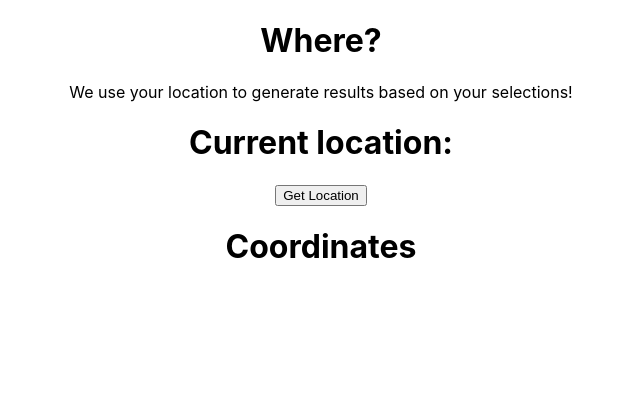
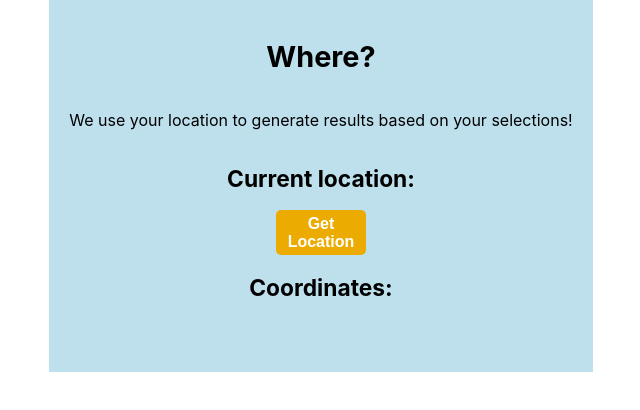
Before and after one commit to jeremielegault/BestManBachelorPartyPlanner, a React (Create React App) app in the folder client/: page /where in a window 1280 px wide. Shown: the top 410 px of the page, without its empty margins (319-959 px from the left). Built offline with nearby package versions, Linux system fonts and the light colour scheme; no server answers.

Commit message:
partial styling

```diff
--- a/client/src/components/Homepage/Homepage.js
+++ b/client/src/components/Homepage/Homepage.js
@@ -1,20 +1,53 @@
 import React from "react";
+import styled from "styled-components";
 import { Link } from "react-router-dom";
 
 const Homepage = () => {
   return (
-    <div>
-      <h1>Best Man</h1>
-      <h2>Bachelor Party Planner</h2>
-      <p>
+    <HomePageWrap>
+      <PageTitle>Best Man</PageTitle>
+      <PageSubtitle>Bachelor Party Planner</PageSubtitle>
+      <BodyText>
         Fill out the following pages to generate recommendations based on your
         selections!
-      </p>
+      </BodyText>
       <Link to="/where">
-        <button>Next</button>
+        <Button>Next</Button>
       </Link>
-    </div>
+    </HomePageWrap>
   );
 };
+const BodyText = styled.p`
+  font-size: 1rem;
+`;
+
+const PageSubtitle = styled.h2`
+  font-size: 1.424rem;
+`;
+
+const PageTitle = styled.h1`
+  font-size: 1.802rem;
+`;
+
+const HomePageWrap = styled.div`
+  padding: 20px;
+  display: flex;
+  flex-direction: column;
+  align-items: center;
+  /* background-color: #84d3fb; */
+  background-color: #bee0ed;
+  /* font-weight: bold; */
+`;
+const Button = styled.button`
+  /* background-color: #af87fd; */
+  height: 35px;
+  width: 70px;
+  font-weight: bold;
+  background-color: #ebab00;
+  border: none;
+  border-radius: 5px;
+  color: white;
+  font-size: 1.266rem;
+`;
 
 export default Homepage;
--- a/client/src/components/LoginTitlePage/Auth/LoginButton.js
+++ b/client/src/components/LoginTitlePage/Auth/LoginButton.js
@@ -1,4 +1,5 @@
 import React from "react";
+import styled from "styled-components";
 import { useAuth0 } from "@auth0/auth0-react";
 
 const LoginButton = () => {
@@ -6,9 +7,21 @@ const LoginButton = () => {
 
   return (
     !isAuthenticated && (
-      <button onClick={() => loginWithRedirect()}>Log In</button>
+      <Button onClick={() => loginWithRedirect()}>Log In</Button>
     )
   );
 };
 
+const Button = styled.button`
+  /* background-color: #af87fd; */
+  height: 35px;
+  width: 70px;
+  font-weight: bold;
+  background-color: #ebab00;
+  border: none;
+  border-radius: 5px;
+  color: white;
+  font-size: 1.266rem;
+`;
+
 export default LoginButton;
--- a/client/src/components/LoginTitlePage/Auth/LogoutButton.js
+++ b/client/src/components/LoginTitlePage/Auth/LogoutButton.js
@@ -1,10 +1,23 @@
 import React from "react";
+import styled from "styled-components";
 import { useAuth0 } from "@auth0/auth0-react";
 
 const LogoutButton = () => {
   const { logout, isAuthenticated } = useAuth0();
 
-  return isAuthenticated && <button onClick={() => logout()}>Log Out</button>;
+  return isAuthenticated && <Button onClick={() => logout()}>Log Out</Button>;
 };
 
+const Button = styled.button`
+  /* background-color: #af87fd; */
+  height: 35px;
+  width: 90px;
+  font-weight: bold;
+  background-color: #ebab00;
+  border: none;
+  border-radius: 5px;
+  color: white;
+  font-size: 1.266rem;
+`;
+
 export default LogoutButton;
--- a/client/src/components/LoginTitlePage/Auth/Profile.js
+++ b/client/src/components/LoginTitlePage/Auth/Profile.js
@@ -21,7 +21,7 @@ const Profile = () => {
         <div></div>
         <ProfileText>{user.name}</ProfileText>
         <Link to="/homepage">
-          <button
+          <Button
             onClick={() => {
               receiveBestManInfo({
                 bestMan: user.name,
@@ -29,7 +29,7 @@ const Profile = () => {
             }}
           >
             Next
-          </button>
+          </Button>
         </Link>
       </div>
     )
@@ -37,9 +37,24 @@ const Profile = () => {
 };
 
 const UserAvatar = styled.img`
+  margin-top: 15px;
   border-radius: 50%;
   height: 40px;
 `;
-const ProfileText = styled.h2``;
+const ProfileText = styled.h2`
+  font-size: 1.266rem;
+`;
+
+const Button = styled.button`
+  /* background-color: #af87fd; */
+  height: 35px;
+  width: 70px;
+  font-weight: bold;
+  background-color: #ebab00;
+  border: none;
+  border-radius: 5px;
+  color: white;
+  font-size: 1.266rem;
+`;
 
 export default Profile;
--- a/client/src/components/LoginTitlePage/LoginTitlePage.js
+++ b/client/src/components/LoginTitlePage/LoginTitlePage.js
@@ -7,10 +7,12 @@ import Profile from "./Auth/Profile";
 
 const LoginTitlePage = () => {
   return (
-    <div>
-      <h1>Best Man</h1>
+    <HomePageWrap>
+      <PageTitle>Best Man</PageTitle>
       <h2>Bachelor Party Planner</h2>
-      <p>Plan a party that will please the groom and scandalize the bride.</p>
+      <BodyText>
+        Plan a party that will please the groom and scandalize the bride.
+      </BodyText>
       <Beerhorn>
         <GiBowTie />
       </Beerhorn>
@@ -19,13 +21,32 @@ const LoginTitlePage = () => {
         <LogoutButton />
       </LoginButtons>
       <Profile />
-    </div>
+    </HomePageWrap>
   );
 };
 
 export default LoginTitlePage;
 
+const BodyText = styled.p`
+  font-size: 1rem;
+`;
+
+const PageTitle = styled.h1`
+  font-size: 1.802rem;
+`;
+
+const HomePageWrap = styled.div`
+  padding: 20px;
+  display: flex;
+  flex-direction: column;
+  align-items: center;
+  /* background-color: #84d3fb; */
+  background-color: #bee0ed;
+  /* font-weight: bold; */
+`;
+
 const LoginButtons = styled.div``;
+
 const Beerhorn = styled.div`
   transition: all 3s;
   height: 50px;
--- a/client/src/components/What/What.js
+++ b/client/src/components/What/What.js
@@ -23,9 +23,9 @@ const What = () => {
 
   return (
     <WhatWrap>
-      <h1>What?</h1>
+      <PageTitle>What?</PageTitle>
 
-      <label>What type of activities do you enjoy as a group?</label>
+      <FormLabel>What type of activities do you enjoy as a group?</FormLabel>
       <DropdownForm
         selected={formData.activity}
         value={formData.activity}
@@ -39,7 +39,7 @@ const What = () => {
         <option value="museum">Intellectual</option>
       </DropdownForm>
       <DivLine />
-      <label>How do you wish to dine?</label>
+      <FormLabel>How do you wish to dine?</FormLabel>
       <DropdownForm
         selected={formData.eat}
         value={formData.eat}
@@ -52,7 +52,7 @@ const What = () => {
         <option value="supermarket">DIY</option>
       </DropdownForm>
       <DivLine />
-      <label>Dietary restrictions?</label>
+      <FormLabel>Dietary restrictions?</FormLabel>
       <DropdownForm
         selected={formData.dietaryRes}
         value={formData.dietaryRes}
@@ -66,7 +66,7 @@ const What = () => {
         <option value="Vegetarian">Vegetarian</option>
       </DropdownForm>
       <DivLine />
-      <label>How would you describe your drinking?</label>
+      <FormLabel>How would you describe your drinking?</FormLabel>
       <DropdownForm
         selected={formData.drinking}
         value={formData.drinking}
@@ -81,7 +81,7 @@ const What = () => {
         <option value="bar">Heavy</option>
       </DropdownForm>
       <DivLine />
-      <label>What's your budget?</label>
+      <FormLabel>What's your budget?</FormLabel>
       <DropdownForm
         selected={formData.budget}
         value={formData.budget}
@@ -105,12 +105,20 @@ const What = () => {
             handleSubmit();
           }}
         >
-          <h2>Next</h2>
+          Next
         </Button>
       </Link>
     </WhatWrap>
   );
 };
+
+const FormLabel = styled.label`
+  font-size: 1rem;
+`;
+
+const PageTitle = styled.h1`
+  font-size: 1.802rem;
+`;
 
 const WhatWrap = styled.div`
   padding: 20px;
@@ -132,6 +140,7 @@ const DropdownForm = styled.select`
   /* background-color: #ebab00; */
   /* background-color: #af87fd; */
   background-color: #87a1c6;
+  border: none;
   border-radius: 5px;
   color: white;
   font-weight: bold;
@@ -139,10 +148,14 @@ const DropdownForm = styled.select`
 
 const Button = styled.button`
   /* background-color: #af87fd; */
+  height: 35px;
+  width: 60px;
+  font-weight: bold;
   background-color: #ebab00;
   border: none;
   border-radius: 5px;
   color: white;
+  font-size: 1.266rem;
 `;
 
 export default What;
--- a/client/src/components/When/When.js
+++ b/client/src/components/When/When.js
@@ -17,12 +17,13 @@ const When = () => {
   console.log("Form Context!", start, end, duration);
   return (
     <WhenWrap>
-      <h1>When?</h1>
-      <p>Select the date(s)</p>
+      <PageTitle>When?</PageTitle>
+      <PageSubtitle>Select the date(s)</PageSubtitle>
 
-      <p>Start Date</p>
+      <BodyText>Start Date</BodyText>
       <DatePicker
         selected={formData.start}
+        dateFormat="dd/MM/yyyy"
         onChange={(date) => {
           // setForm(date);
           setFormData({ ...formData, start: date });
@@ -30,9 +31,10 @@ const When = () => {
       />
       {console.log("Form Data", formData)}
 
-      <p>End Date</p>
+      <BodyText>End Date</BodyText>
       <DatePicker
         selected={formData.end}
+        dateFormat="dd/MM/yyyy"
         onChange={(date) => {
           // setEndDate(date);
           setFormData({ ...formData, end: date });
@@ -42,8 +44,9 @@ const When = () => {
       {/* User selects the number of days */}
       <Duration>
         <label>
-          Duration (days):
-          <input
+          <BodyText>Duration (days):</BodyText>
+          <div></div>
+          <StyledInput
             type="number"
             value={formData.duration}
             name="duration"
@@ -57,7 +60,7 @@ const When = () => {
       </Duration>
 
       <Link to="/who">
-        <button
+        <NextButton
           onClick={() =>
             receiveFormInfoFromForm({
               ...formData,
@@ -65,20 +68,58 @@ const When = () => {
           }
         >
           Next
-        </button>
+        </NextButton>
       </Link>
     </WhenWrap>
   );
 };
+
+const PageTitle = styled.h1`
+  font-size: 1.802rem;
+`;
+
+const PageSubtitle = styled.h2`
+  font-size: 1.424rem;
+`;
+
+const BodyText = styled.p`
+  font-size: 1rem;
+`;
 
 const WhenWrap = styled.div`
   padding: 20px;
   display: flex;
   flex-direction: column;
   align-items: center;
+  /* background-color: #84d3fb; */
+  background-color: #bee0ed;
 `;
 
 const Duration = styled.div`
   padding-top: 20px;
 `;
+
+const NextButton = styled.button`
+  margin-top: 25px;
+  height: 35px;
+  width: 70px;
+  font-weight: bold;
+  background-color: #ebab00;
+  border: none;
+  border-radius: 5px;
+  color: white;
+  font-size: 1rem;
+`;
+
+const StyledInput = styled.input`
+  /* background-color: #ebab00; */
+  /* background-color: #af87fd; */
+  background-color: #87a1c6;
+  border: none;
+  border-radius: 5px;
+  color: white;
+  font-weight: bold;
+  text-align: center;
+`;
+
 export default When;
--- a/client/src/components/Where/Where.js
+++ b/client/src/components/Where/Where.js
@@ -1,4 +1,5 @@
 import React, { useEffect, useState } from "react";
+import styled from "styled-components";
 import { Link } from "react-router-dom";
 import FormContext from "../Reducers/FormContext";
 
@@ -30,32 +31,21 @@ const Where = () => {
     }
   };
 
-  // Get the location here and send it back to the server
-  // useEffect(() => {
-  //   fetch("/getlatlon")
-  //     .then((res) => res.json())
-  //     .then((data) => {
-  //       console.log("Lat and Lon", data);
-  //       setLatLon(data);
-  //     })
-  //     .catch((err) => {
-  //       console.log("Error", err);
-  //     });
-  // }, []);
-
   return (
-    <div>
-      <h1>Where?</h1>
-      <p>We use your location to generate results based on your selections!</p>
-      <h1>Current location:</h1>
-      <button onClick={getLocation}>Get Location</button>
-      <h1>Coordinates</h1>
-      <p>{status}</p>
-      {lat && <p>Latitude: {lat}</p>}
-      {lng && <p>Longitude: {lng}</p>}
+    <WhereWrap>
+      <PageTitle>Where?</PageTitle>
+      <BodyText>
+        We use your location to generate results based on your selections!
+      </BodyText>
+      <PageSubtitle>Current location:</PageSubtitle>
+      <Button onClick={getLocation}>Get Location</Button>
+      <PageSubtitle>Coordinates:</PageSubtitle>
+      <BodyText>{status}</BodyText>
+      {lat && <BodyText>Latitude: {lat}</BodyText>}
+      {lng && <BodyText>Longitude: {lng}</BodyText>}
       <Link to="/when">
         {lat && (
-          <button
+          <NextButton
             onClick={() =>
               receiveLatLong({
                 lat: lat,
@@ -64,12 +54,56 @@ const Where = () => {
             }
           >
             Next
-          </button>
+          </NextButton>
         )}
       </Link>
-    </div>
+    </WhereWrap>
   );
 };
+
+const BodyText = styled.p`
+  font-size: 1rem;
+`;
+
+const PageSubtitle = styled.h2`
+  font-size: 1.424rem;
+`;
+
+const PageTitle = styled.h1`
+  font-size: 1.802rem;
+`;
+const WhereWrap = styled.div`
+  padding: 20px;
+  display: flex;
+  flex-direction: column;
+  align-items: center;
+  /* background-color: #84d3fb; */
+  background-color: #bee0ed;
+  /* font-weight: bold; */
+`;
+const Button = styled.button`
+  /* background-color: #af87fd; */
+  height: 45px;
+  width: 90px;
+  font-weight: bold;
+  background-color: #ebab00;
+  border: none;
+  border-radius: 5px;
+  color: white;
+  font-size: 1rem;
+`;
+
+const NextButton = styled.button`
+  /* background-color: #af87fd; */
+  height: 35px;
+  width: 70px;
+  font-weight: bold;
+  background-color: #ebab00;
+  border: none;
+  border-radius: 5px;
+  color: white;
+  font-size: 1rem;
+`;
 
 export default Where;
 
--- a/client/src/components/Who/Who.js
+++ b/client/src/components/Who/Who.js
@@ -14,10 +14,9 @@ const Who = () => {
 
   return (
     <WhoWrap>
-      <h1>Who?</h1>
+      <PageTitle>Who?</PageTitle>
       <form>
-        <label>
-          Name of the groom:
+        <FormLabel>Name of the groom:</FormLabel>
         <input
           type="text"
           value={formData.groomName}
@@ -28,10 +27,9 @@ const Who = () => {
           placeholder="Write groom's name here"
         />
         {console.log("Form Data", formData)}
-        </label>
+
         <DivLine />
-        <label>
-          Number of guests:
+        <FormLabel>Number of guests:</FormLabel>
         <input
           type="number"
           value={formData.numGuests}
@@ -41,10 +39,9 @@ const Who = () => {
             setFormData({ ...formData, numGuests: event.target.value })
           }
         />
-        </label>
       </form>
       <Link to="/what">
-        <button
+        <Button
           onClick={() =>
             receiveFormInfoFromWho({
               ...formData,
@@ -52,7 +49,7 @@ const Who = () => {
           }
         >
           Next
-        </button>
+        </Button>
       </Link>
     </WhoWrap>
   );
@@ -63,6 +60,7 @@ const WhoWrap = styled.div`
   display: flex;
   flex-direction: column;
   align-items: center;
+  background-color: #bee0ed;
 `;
 
 const DivLine = styled.div`
@@ -70,4 +68,35 @@ const DivLine = styled.div`
   margin: 5px 0 5px;
   width: 500px;
 `;
+
+const FormLabel = styled.label`
+  font-size: 1rem;
+`;
+
+const PageTitle = styled.h1`
+  font-size: 1.802rem;
+`;
+
+const DropdownForm = styled.select`
+  /* background-color: #ebab00; */
+  /* background-color: #af87fd; */
+  background-color: #87a1c6;
+  border: none;
+  border-radius: 5px;
+  color: white;
+  font-weight: bold;
+`;
+
+const Button = styled.button`
+  /* background-color: #af87fd; */
+  height: 35px;
+  width: 60px;
+  font-weight: bold;
+  background-color: #ebab00;
+  border: none;
+  border-radius: 5px;
+  color: white;
+  font-size: 1.266rem;
+  margin-top: 15px;
+`;
 export default Who;
```
Lines whose indentation alone changed are shown as unchanged.
